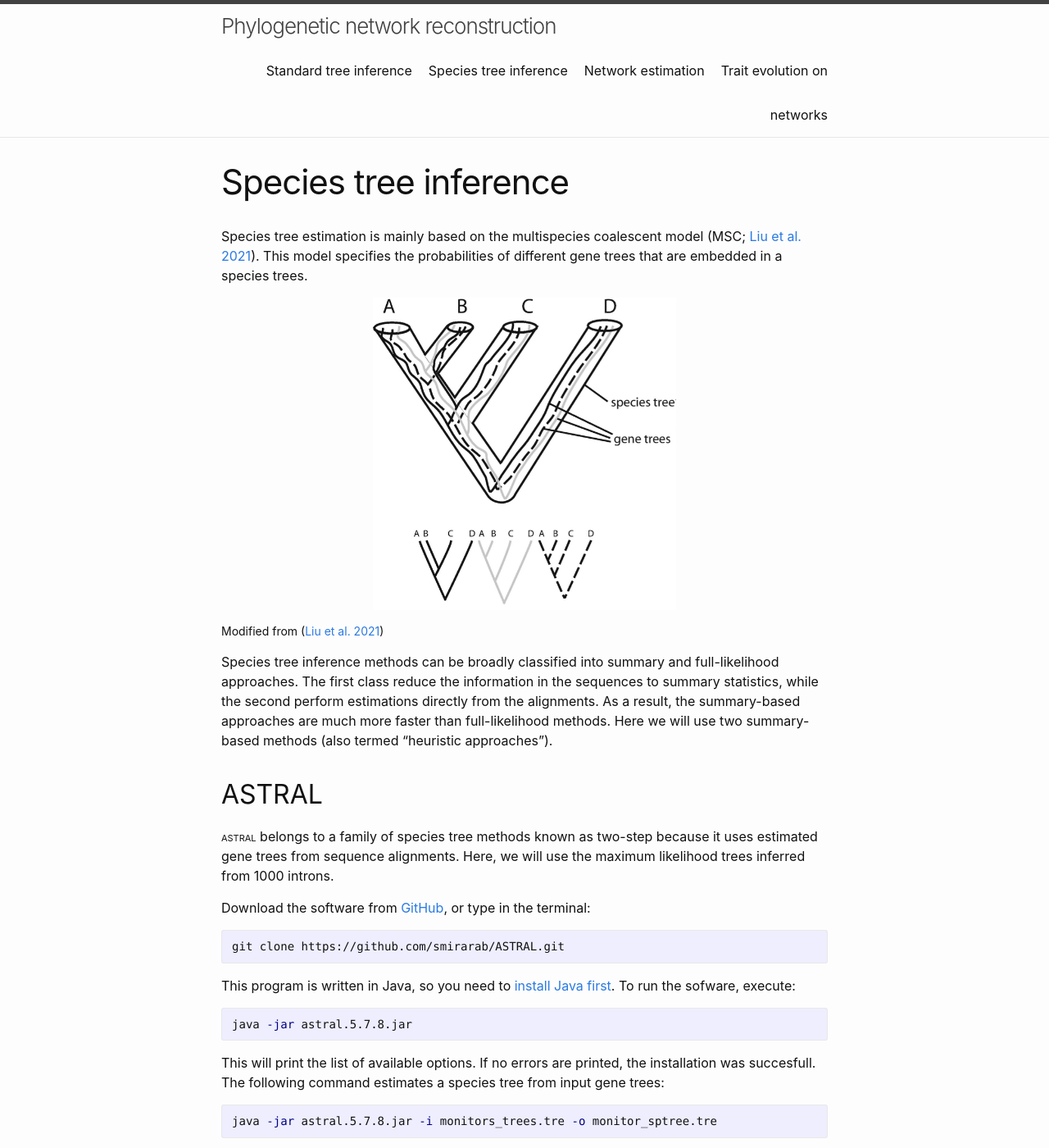
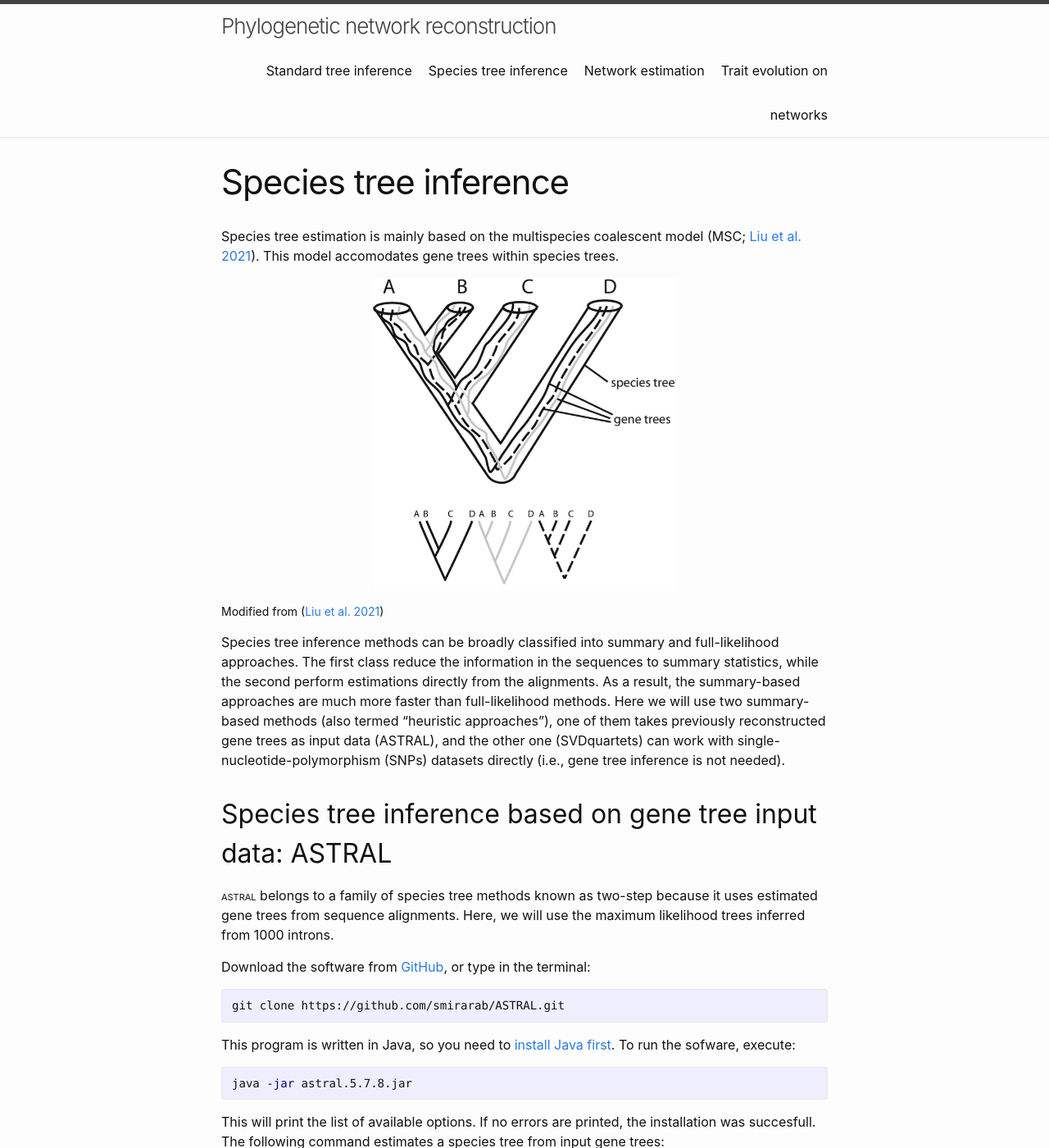
Before and after one commit to k-sanchez/workshop_networks_xcbh, a Jekyll site: the page built from 02_sptree.md, in a window 1280 px wide and 1400 px high. Shown: the whole window at 82% size. Built offline with Jekyll 4.4.1, drawn with Linux system fonts in a browser that asks for light colours; some of the changed text lies outside the part shown.

Commit message:
Update 02_sptree.md

```diff
--- a/02_sptree.md
+++ b/02_sptree.md
@@ -5,16 +5,16 @@ categories: jekyll update
 usemathjax: true
 ---
 
-Species tree estimation is mainly based on the multispecies coalescent model (MSC; [Liu et al. 2021](https://doi.org/10.1007/978-1-4939-9074-0_7)). This model specifies the probabilities of different gene trees that are embedded in a species trees.
+Species tree estimation is mainly based on the multispecies coalescent model (MSC; [Liu et al. 2021](https://doi.org/10.1007/978-1-4939-9074-0_7)). This model accomodates gene trees within species trees.
 
 <p align="center">
     <img src="./assets/MSC.png" width="50%"/>
     <figcaption>Modified from (<a href="https://doi.org/10.1007/978-1-4939-9074-0_7">Liu et al. 2021</a>)</figcaption>
 </p>
 
-Species tree inference methods can be broadly classified into summary and full-likelihood approaches. The first class reduce the information in the sequences to summary statistics, while the second perform estimations directly from the alignments. As a result, the summary-based approaches are much more faster than full-likelihood methods. Here we will use two summary-based methods (also termed "heuristic approaches").
+Species tree inference methods can be broadly classified into summary and full-likelihood approaches. The first class reduce the information in the sequences to summary statistics, while the second perform estimations directly from the alignments. As a result, the summary-based approaches are much more faster than full-likelihood methods. Here we will use two summary-based methods (also termed "heuristic approaches"), one of them takes previously reconstructed gene trees as input data (ASTRAL), and the other one (SVDquartets) can work with single-nucleotide-polymorphism (SNPs) datasets directly (i.e., gene tree inference is not needed).
 
-## ASTRAL
+## Species tree inference based on gene tree input data: ASTRAL
 
 <span style="font-variant: small-caps;">astral</span> belongs to a family of species tree methods known as two-step because it uses estimated gene trees from sequence alignments. Here, we will use the maximum likelihood trees inferred from 1000 introns.
 
@@ -40,7 +40,7 @@ java -jar astral.5.7.8.jar -i monitors_trees.tre -o monitor_sptree.tre
 - `-o`: filename for storing the output species tree
 
 
-## SVDquartets
+## Species tree inference based on SNP data: SVDquartets
 
 `svdquartets` is an algorithm that computes species trees directly from SNP data. However, it is not a full-likelihood approach since the data is summarized as pooled site-pattern counts. This algorithm is implemented in <span style="font-variant: small-caps;">PAUP*</span> (it can be downloaded from [http://phylosolutions.com/paup-test/](http://phylosolutions.com/paup-test/)).
 
```
